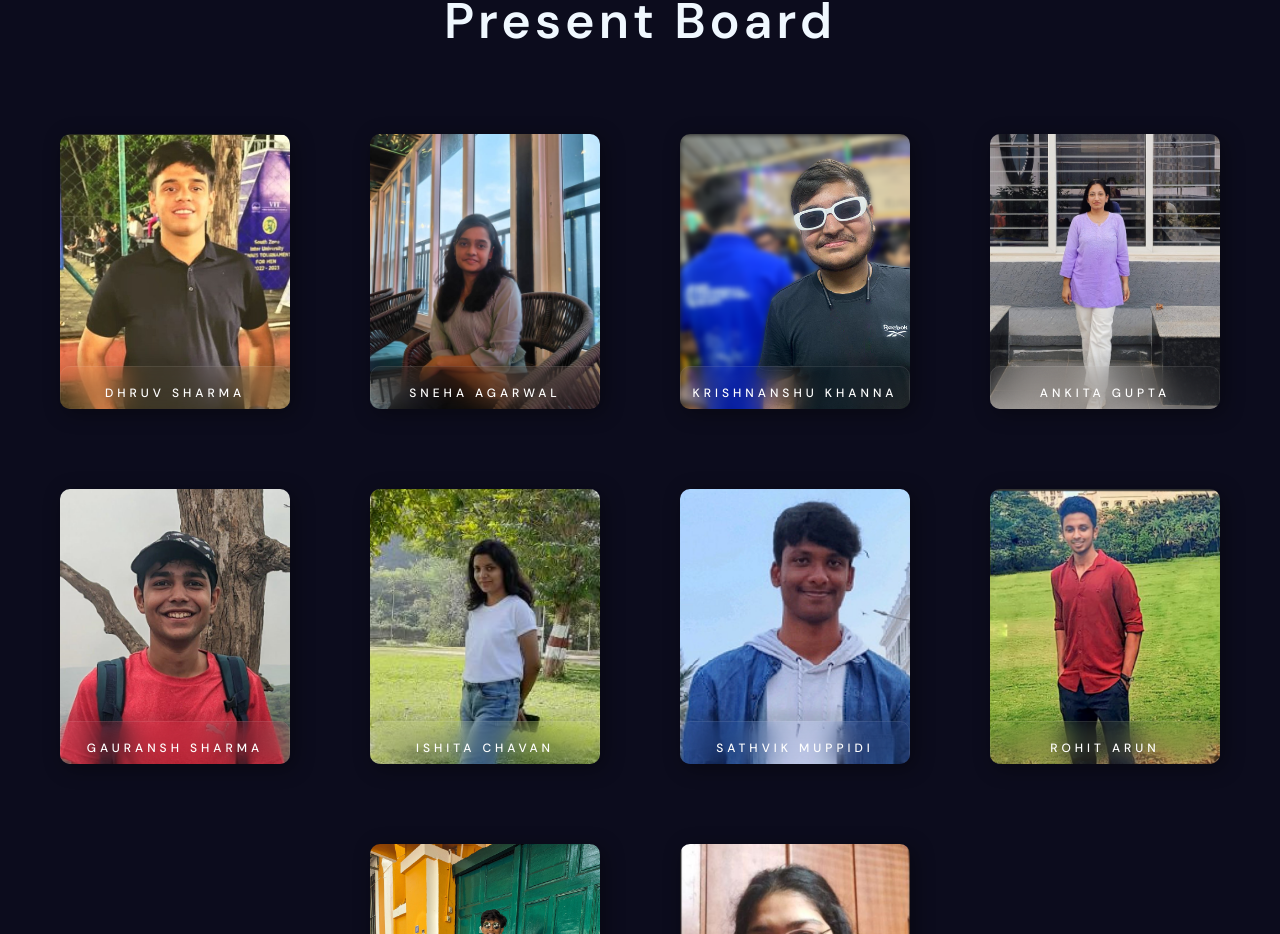
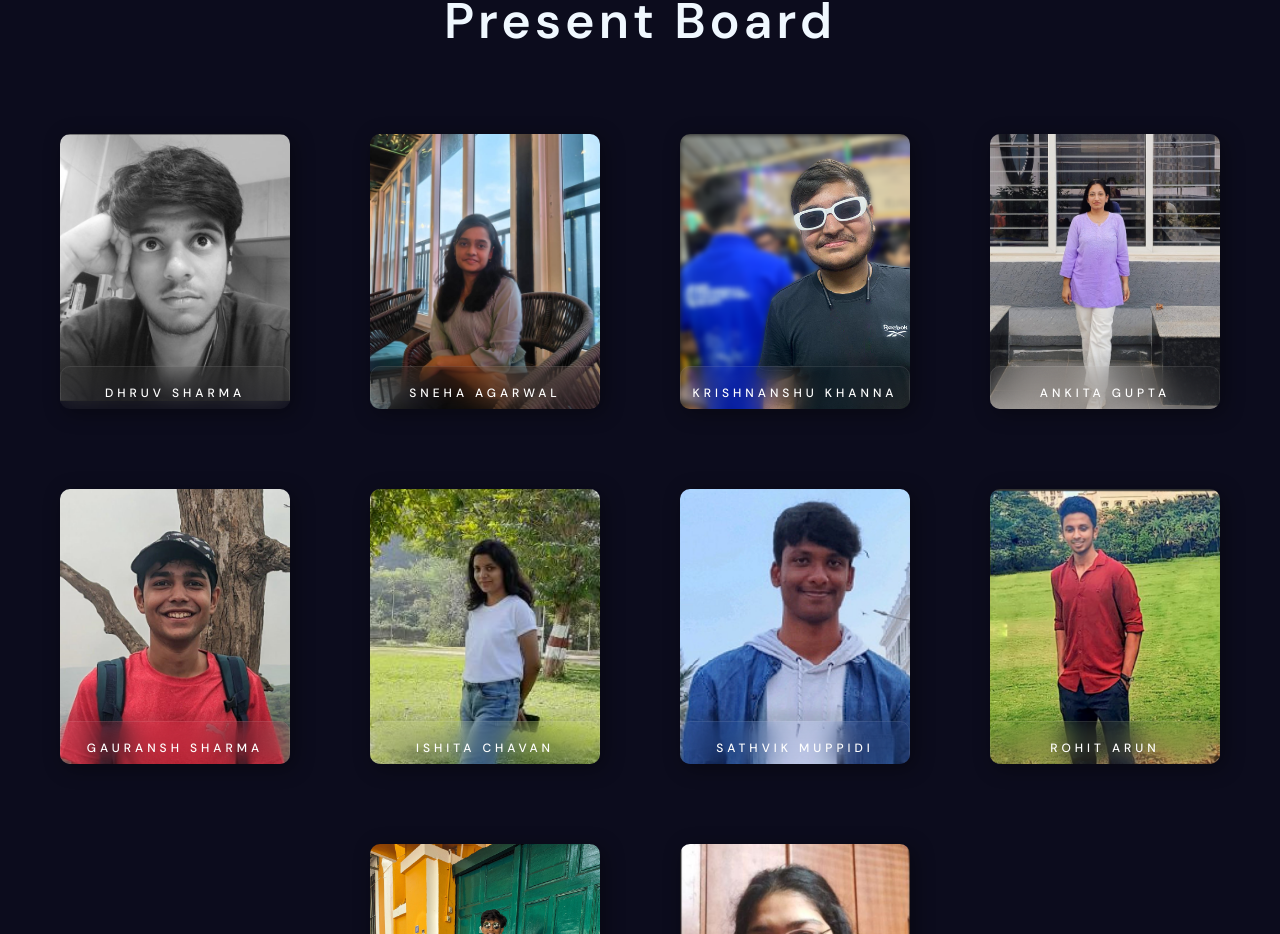
Before and after one commit to Krishnanshu-Khanna/scrs-website-2024, a React (Vite) app: page / in a window 1280 px wide. Shown: the part 6615-7549 px from the top of the page. Built offline with nearby package versions, Linux system fonts and the light colour scheme.

Commit message:
board pic update

```diff
--- a/src/components/board/Board.jsx
+++ b/src/components/board/Board.jsx
@@ -16,7 +16,7 @@ const Board = () => {
 						transition={{duration: 0.5}}>
 						<div className='pic'>
 							<img
-								src='board24/dhruvSharma.jpg'
+								src='board24/dhruv1.jpg'
 								alt=''
 							/>
 						</div>
--- a/src/components/hero/hero.scss
+++ b/src/components/hero/hero.scss
@@ -90,7 +90,7 @@
   .slidingTextContainer {
     position: absolute;
     font-size: 50vh;
-    bottom: -110px;
+    bottom: -130px;
     white-space: nowrap;
     color: #ffffff09;
     width: 50%;
```
Also changed, not shown: public/board24/dhruv1.jpg.
